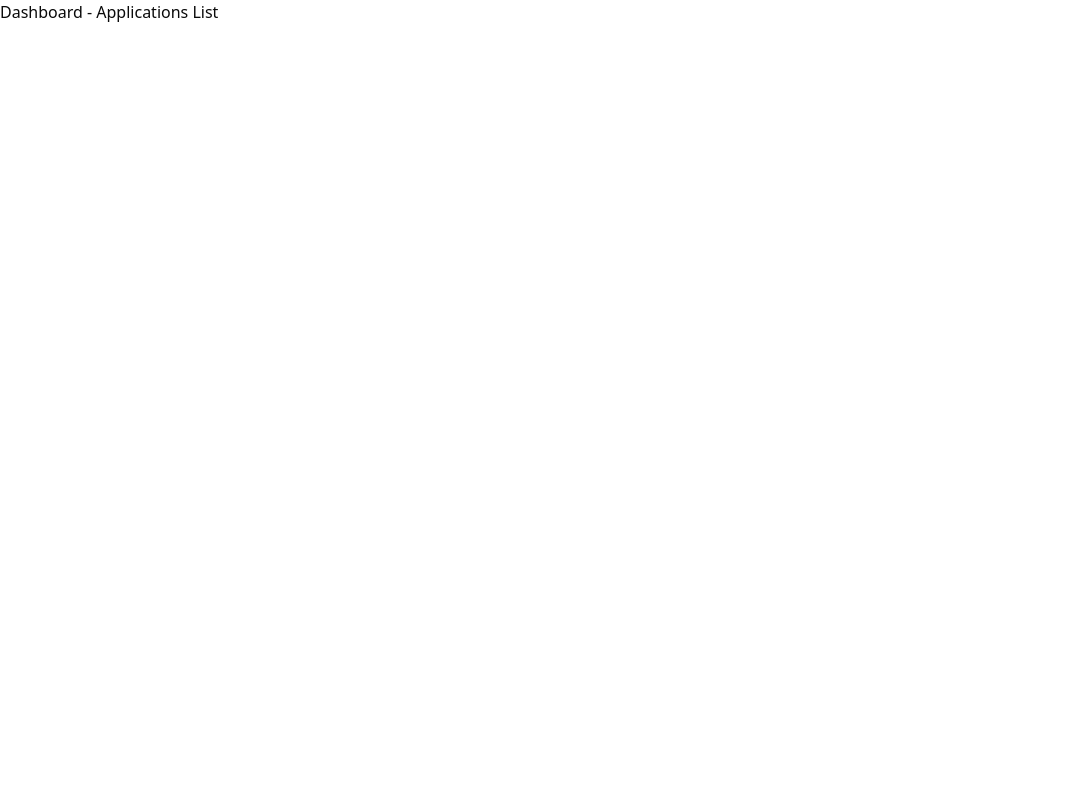
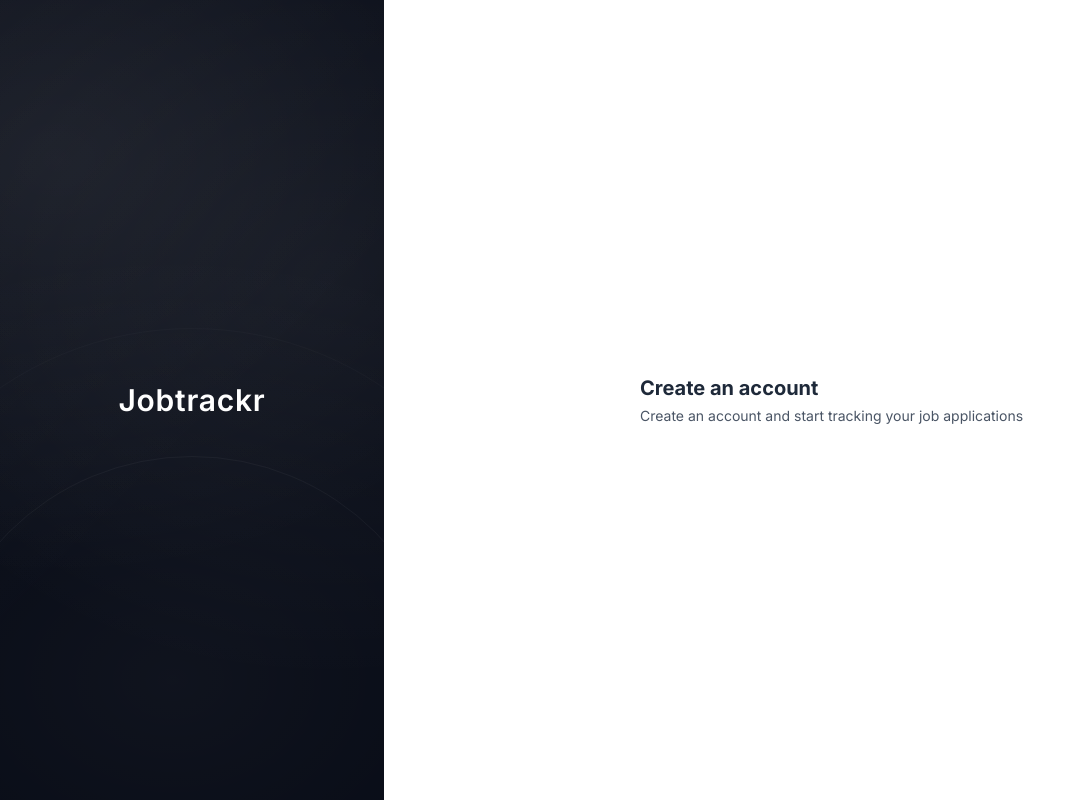
Before and after one commit to murillo-nahas/jobtrackr-frontend, a React (Vite) app: page / in a window 1280 px wide. Shown: the whole page, without its empty margins (0-1085 px from the left). Built offline with nearby package versions, Linux system fonts and the light colour scheme.

Commit message:
feat(wip): register page

```diff
--- a/index.html
+++ b/index.html
@@ -4,6 +4,12 @@
     <meta charset="UTF-8" />
     <link rel="icon" type="image/svg+xml" href="/vite.svg" />
     <meta name="viewport" content="width=device-width, initial-scale=1.0" />
+    <link rel="preconnect" href="https://fonts.googleapis.com" />
+    <link rel="preconnect" href="https://fonts.gstatic.com" crossorigin />
+    <link
+      href="https://fonts.googleapis.com/css2?family=Inter:wght@400;500;600;700&display=swap"
+      rel="stylesheet"
+    />
     <title>Jobtrackr</title>
   </head>
   <body>
--- a/src/App.tsx
+++ b/src/App.tsx
@@ -12,9 +12,9 @@ function App() {
     <BrowserRouter>
       <Routes>
         <Route path="/login" element={<Login />} />
-        <Route path="/register" element={<Register />} />
+        <Route path="/" element={<Register />} />
 
-        <Route path="/" element={<List />} />
+        <Route path="/dashboard" element={<List />} />
         <Route path="/applications/new" element={<Form />} />
         <Route path="/applications/:id/edit" element={<Form />} />
         <Route path="/settings" element={<Settings />} />
--- a/src/index.css
+++ b/src/index.css
@@ -74,6 +74,7 @@
   --sidebar-accent-foreground: oklch(0.205 0 0);
   --sidebar-border: oklch(0.922 0 0);
   --sidebar-ring: oklch(0.708 0 0);
+  font-family: Inter, system-ui, Avenir, Helvetica, Arial, sans-serif;
 }
 
 .dark {
--- a/src/pages/auth/Register.tsx
+++ b/src/pages/auth/Register.tsx
@@ -1,7 +1,35 @@
 export default function Register() {
   return (
-    <div>
-      <h1>Register Page</h1>
+    <div className="flex min-h-screen">
+      <div className="relative w-[30%] overflow-hidden bg-gray-950 flex items-center justify-center">
+        <div
+          className="absolute inset-0 opacity-100"
+          style={{
+            backgroundImage: `
+              radial-gradient(900px 700px at 15% 20%, rgba(255,255,255,0.07) 0%, rgba(255,255,255,0.00) 60%),
+              radial-gradient(800px 650px at 85% 35%, rgba(255,255,255,0.06) 0%, rgba(255,255,255,0.00) 62%),
+              radial-gradient(950px 720px at 45% 85%, rgba(255,255,255,0.05) 0%, rgba(255,255,255,0.00) 60%),
+              linear-gradient(135deg, rgba(255,255,255,0.04) 0%, rgba(255,255,255,0.00) 55%)
+            `,
+          }}
+        />
+
+        <div className="absolute -bottom-44 left-1/2 h-[520px] w-[520px] -translate-x-1/2 rounded-full border border-white/10 opacity-40" />
+        <div className="absolute -bottom-52 left-1/2 h-[680px] w-[680px] -translate-x-1/2 rounded-full border border-white/5 opacity-40" />
+
+        <h1 className="relative text-3xl font-semibold text-white tracking-wide">
+          Jobtrackr
+        </h1>
+      </div>
+
+      <div className="w-[70%] flex items-center justify-center">
+        <div className="max-w-md w-full px-8">
+          <h1 className="text-xl font-bold text-gray-800">Create an account</h1>
+          <p className="mt-1 text-sm text-gray-600">
+            Create an account and start tracking your job applications
+          </p>
+        </div>
+      </div>
     </div>
   );
 }
```
